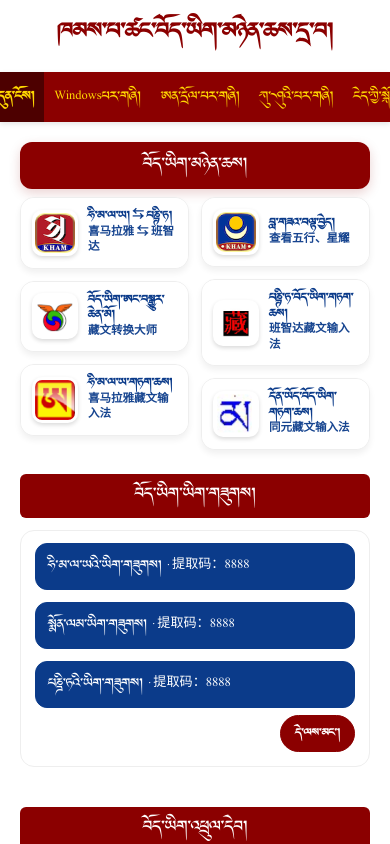
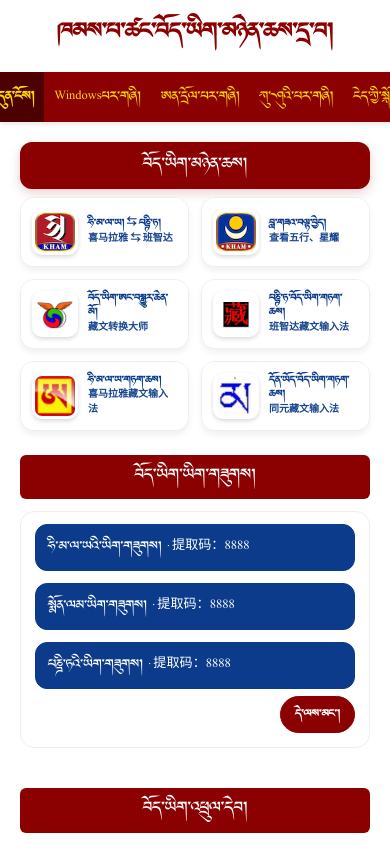
Before and after one commit to kangba1376/KHAMPA, a plain HTML site: page index.html in a window 390 px wide. Shown: the top 844 px of the page. Drawn offline with Linux system fonts and the light colour scheme.

Commit message:
???????????? 10px

```diff
--- a/index.html
+++ b/index.html
@@ -165,7 +165,7 @@
             .home-app-titles { overflow: visible; gap: 1px; }
             .home-app-title-viewport { overflow: visible; white-space: normal; }
             .home-app-title-track { display: block; width: auto; min-width: 0; white-space: normal; }
-            .home-app-title-tb, .home-app-title-zh { display: block; font-size: 0.72em; line-height: 1.35; white-space: normal; overflow-wrap: break-word; }
+            #homeApps .home-app-title-tb, #homeApps .home-app-title-zh { display: block; font-size: 10px; line-height: 1.45; white-space: normal; overflow-wrap: break-word; }
             .home-app-title-clone { display: none !important; }
             .home-app-title-track.is-marquee { animation: none !important; transform: none !important; }
         }
```
